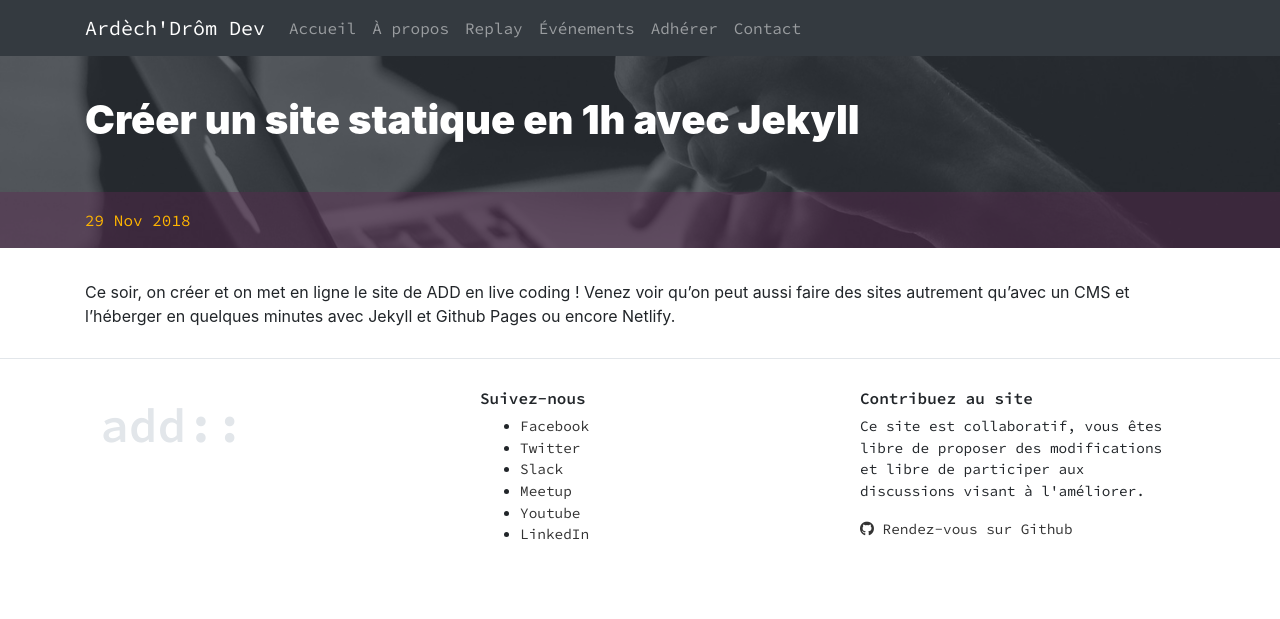
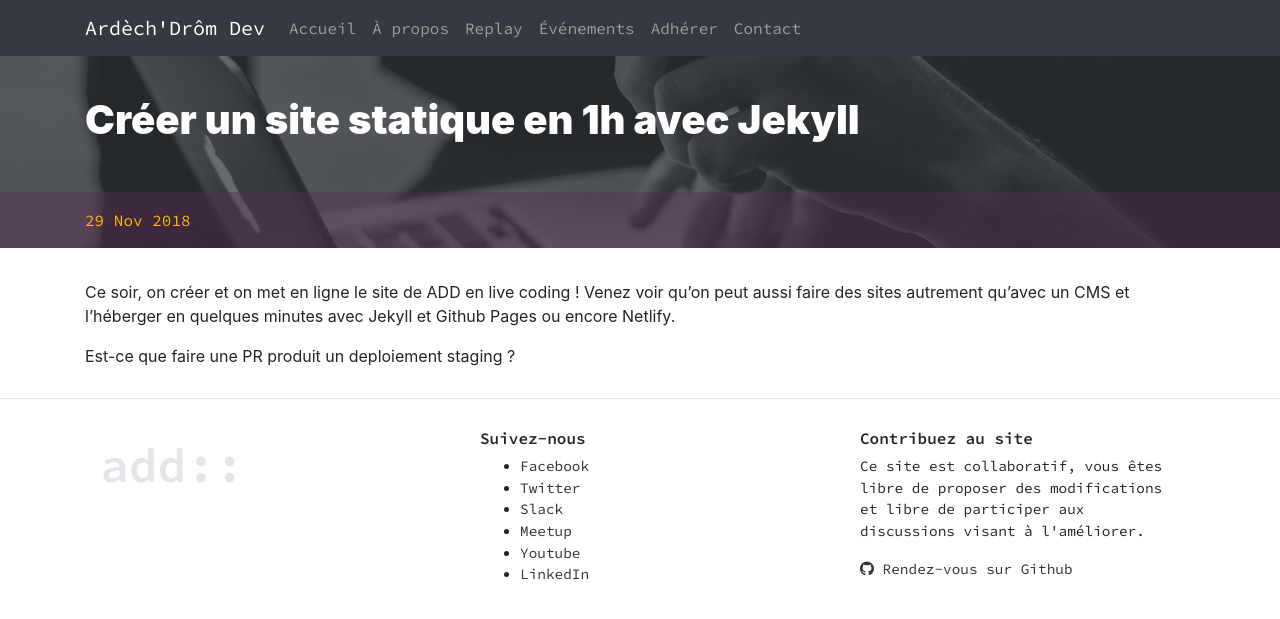
Before and after one commit to ArdechDromDev/website, a Jekyll site: the page built from _posts/2018-11-29-jekyll.md, in a window 1280 px wide. Shown: the top 619 px of the page. Built offline with Jekyll 4.4.1, drawn with Linux system fonts in a browser that asks for light colours; nearby versions of some CDN libraries.

Commit message:
Update 2018-11-29-jekyll.md

```diff
--- a/_posts/2018-11-29-jekyll.md
+++ b/_posts/2018-11-29-jekyll.md
@@ -5,3 +5,5 @@ date:   2018-11-29 19:26:20 +0100
 ---
 Ce soir, on créer et on met en ligne le site de ADD en live coding !
 Venez voir qu'on peut aussi faire des sites autrement qu'avec un CMS et l'héberger en quelques minutes avec Jekyll et Github Pages ou encore Netlify.
+
+Est-ce que faire une PR produit un deploiement staging ?
```
